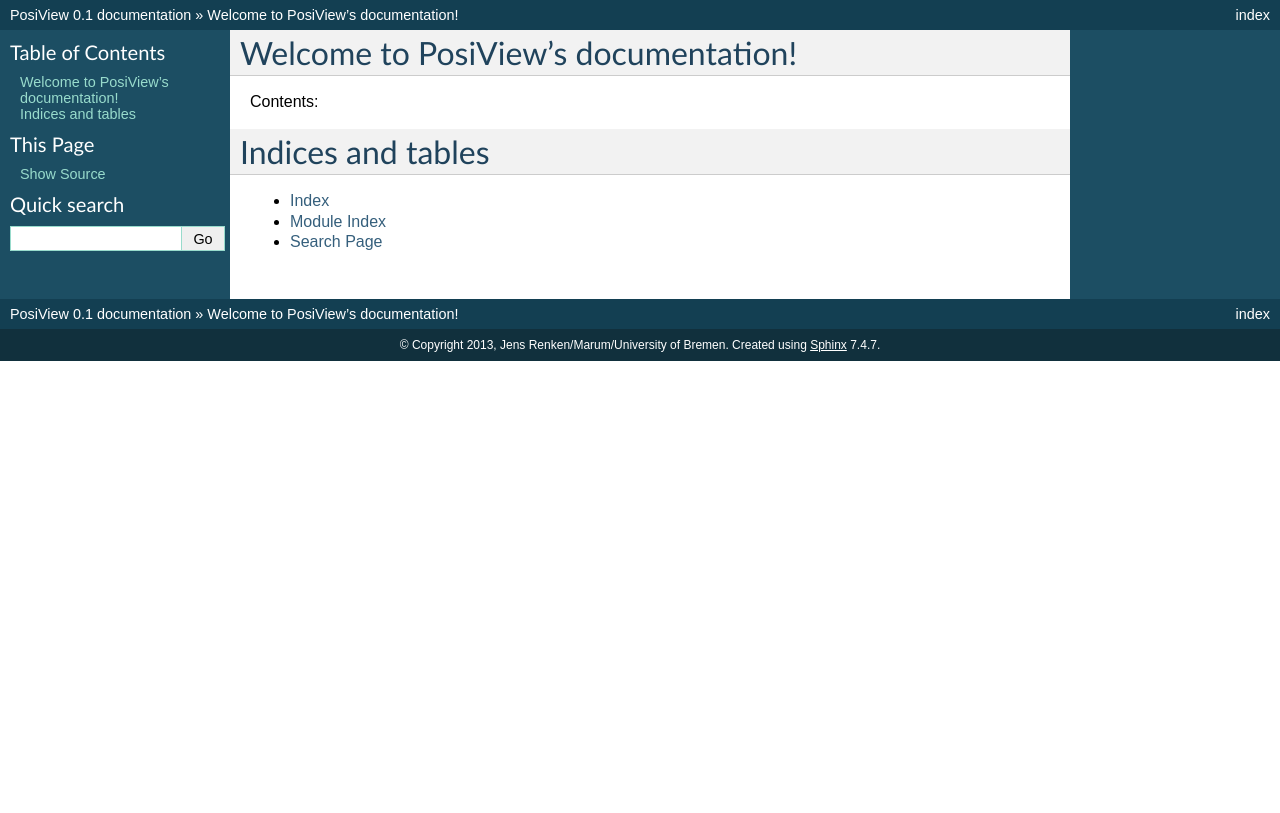
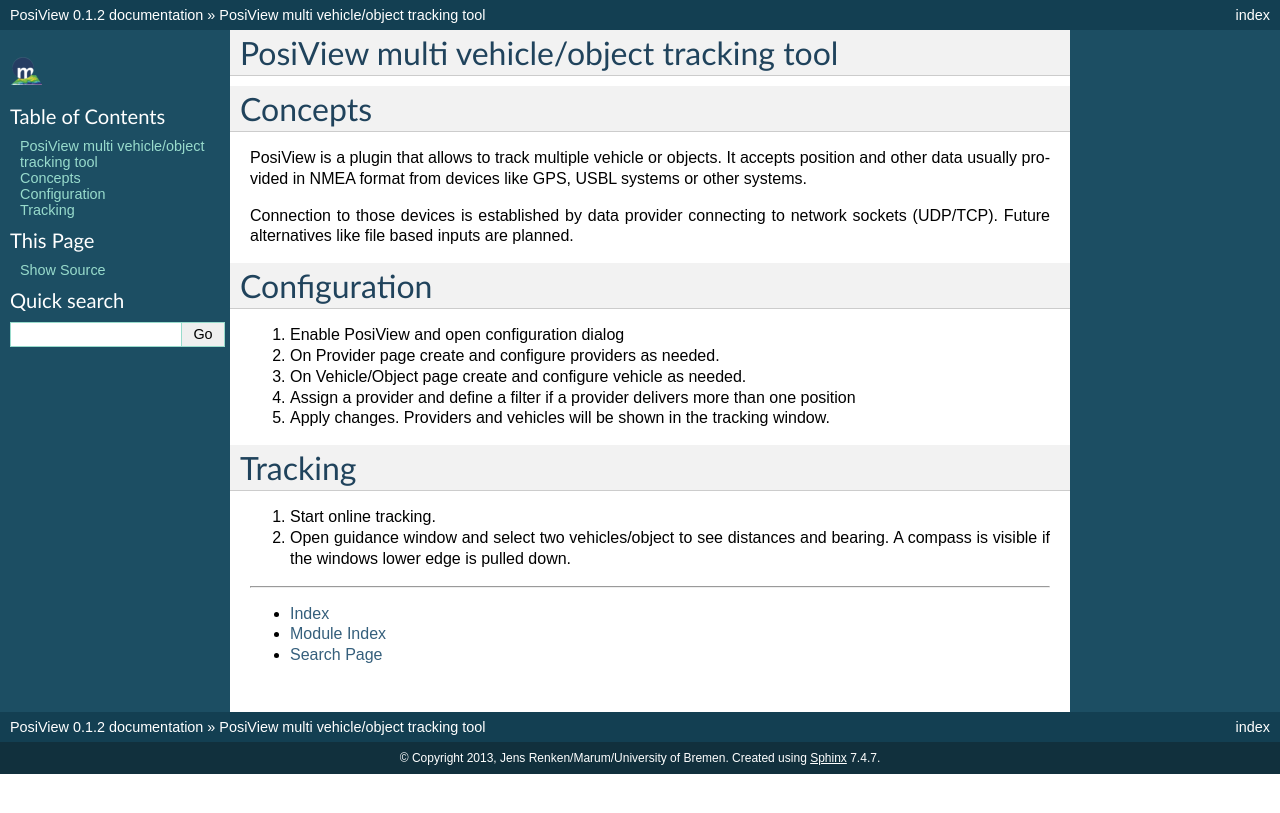
Before and after one commit to jrenken/qgis-PosiView, a Sphinx documentation site: the page built from help/source/index.rst, in a window 1280 px wide. Shown: the top 813 px of the page. Built offline with Sphinx 7.4.7, drawn with Linux system fonts in a browser that asks for light colours; formulas are drawn with MathJax 3.

Commit message:
include new files (tcpprovider, parser_gps) in Makefile add some shinx generated documentation

```diff
--- a/help/source/conf.py
+++ b/help/source/conf.py
@@ -48,9 +48,9 @@
 # built documents.
 #
 # The short X.Y version.
-version = '0.1'
+version = '0.1.2'
 # The full version, including alpha/beta/rc tags.
-release = '0.1'
+release = '0.1.2'
 
 # The language for content autogenerated by Sphinx. Refer to documentation
 # for a list of supported languages.
@@ -110,7 +110,7 @@
 
 # The name of an image file (relative to this directory) to place at the top
 # of the sidebar.
-#html_logo = None
+html_logo = '../../resources/icon.png'
 
 # The name of an image file (within the static path) to use as favicon of the
 # docs.  This file should be a Windows icon file (.ico) being 16x16 or 32x32
--- a/help/source/index.rst
+++ b/help/source/index.rst
@@ -3,15 +3,49 @@
    You can adapt this file completely to your liking, but it should at least
    contain the root `toctree` directive.
 
-Welcome to PosiView's documentation!
+PosiView multi vehicle/object tracking tool
 ============================================
 
-Contents:
 
 .. toctree::
    :maxdepth: 2
 
-Indices and tables
+.. index:: Concpets
+
+
+
+Concepts
+==================
+
+PosiView is a plugin that allows to track multiple vehicle or objects.
+It accepts position and other data usually provided in NMEA format from devices
+like GPS, USBL systems or other systems.
+
+Connection to those devices is established by data provider
+connecting to network sockets (UDP/TCP).
+Future alternatives like file based inputs are planned.
+
+.. index:: Configuaration
+
+Configuration
+==================
+
+#. Enable PosiView and open configuration dialog
+#. On Provider page create and configure providers as needed.
+#. On Vehicle/Object page create and configure vehicle as needed.
+#. Assign a provider and define a filter if a provider delivers more than one position
+#. Apply changes. Providers and vehicles will be shown in the tracking window.
+
+.. index:: Tracking
+
+Tracking
+==================
+
+#. Start online tracking.
+#. Open guidance window and select two vehicles/object to see distances and bearing. A compass is visible if the windows lower edge is pulled down.
+
+.. Indices and tables
+
 ==================
 
 * :ref:`genindex`
```
Also changed, not shown: 3 other files.
